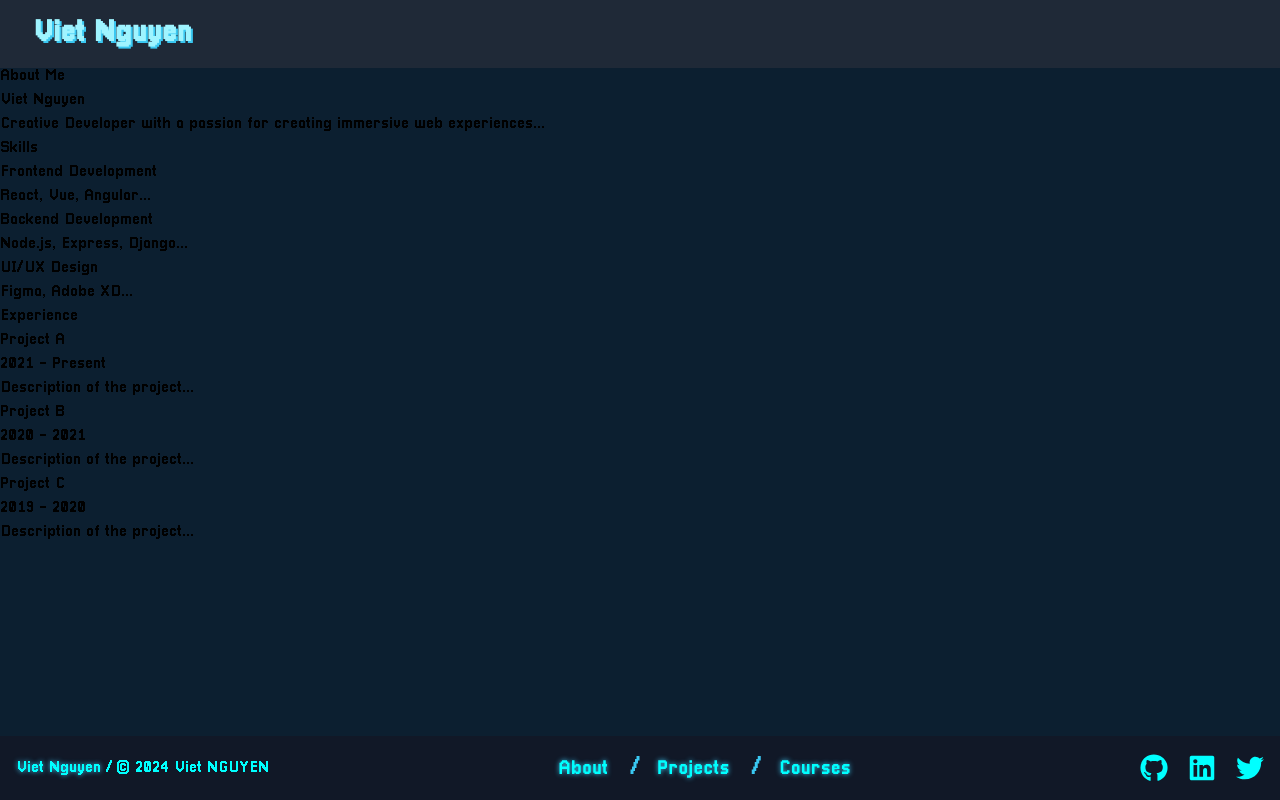
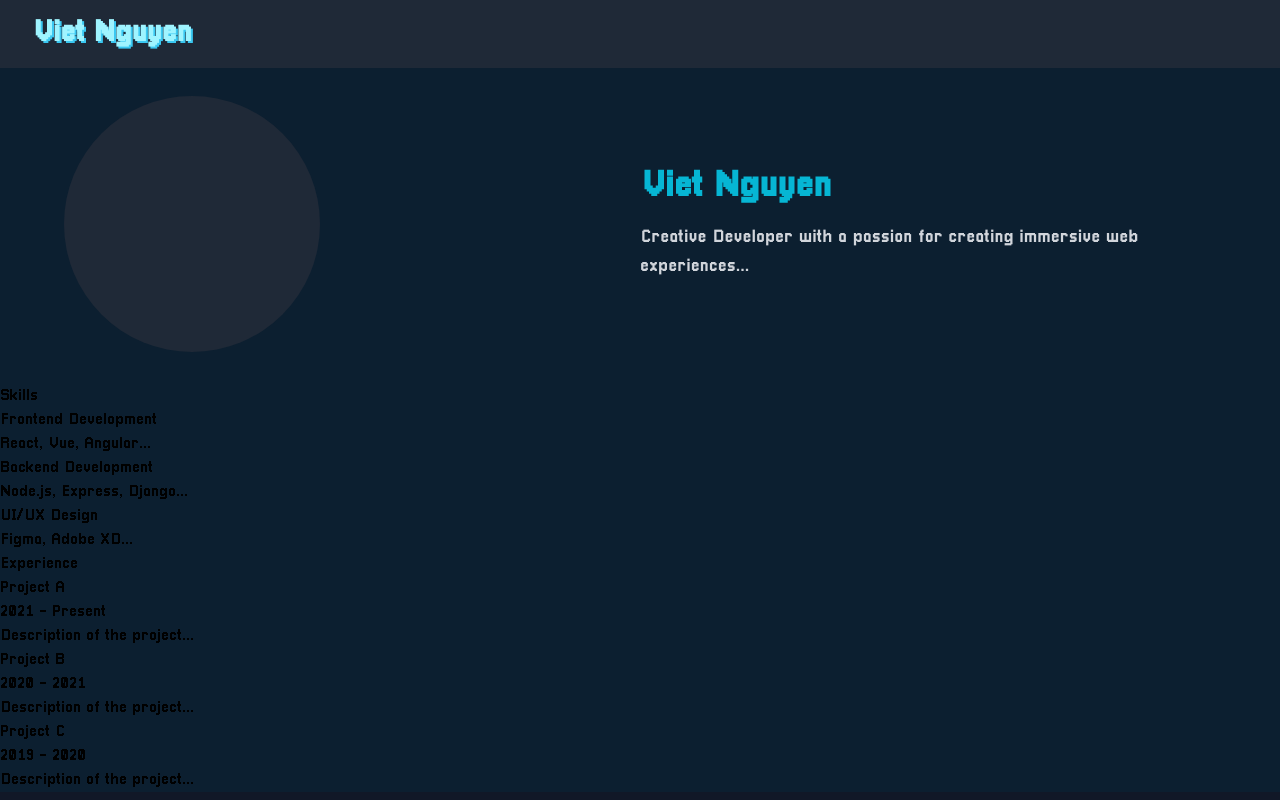
Before and after one commit to Viet281101/viet-portfolio, a React (Vite) app: page /about in a window 1280 px wide. Built offline with nearby package versions, Linux system fonts and the light colour scheme.

Commit message:
update about intro

```diff
--- a/src/components/IntroSection.tsx
+++ b/src/components/IntroSection.tsx
@@ -2,20 +2,19 @@ import React from 'react';
 
 const IntroSection: React.FC = () => {
 	return (
-		<section className="about-intro">
-			<h2 className="section-title">About Me</h2>
-			<div className="intro-content">
-				<div className="intro-text">
-					<h3>Viet Nguyen</h3>
-					<p>Creative Developer with a passion for creating immersive web experiences...</p>
-				</div>
-				<div className="intro-avatar">
-					{/* Placeholder for 3D avatar model */}
-					<div className="avatar-placeholder">
-						{/* Code to render 3D avatar model goes here */}
-					</div>
-				</div>
+		<section className="about-intro flex flex-col md:flex-row items-center justify-between py-8 px-4 md:px-16">
+		<div className="intro-avatar w-full md:w-1/2 flex justify-center md:justify-start mb-8 md:mb-0">
+			{/* Placeholder for 3D avatar model */}
+			<div className="avatar-placeholder bg-gray-800 w-48 h-48 md:w-64 md:h-64 rounded-full">
+			{/* Code to render 3D avatar model goes here */}
 			</div>
+		</div>
+		<div className="intro-text w-full md:w-1/2 flex flex-col justify-center">
+			<h3 className="text-4xl font-bold text-center md:text-left text-cyan-500 mb-4">Viet Nguyen</h3>
+			<p className="text-lg text-gray-300 text-center md:text-left leading-relaxed">
+			Creative Developer with a passion for creating immersive web experiences...
+			</p>
+		</div>
 		</section>
 	);
 };
--- a/src/styles/main.scss
+++ b/src/styles/main.scss
@@ -90,6 +90,8 @@ body::before { content: ""; position: fixed; top: 0; left: 0; width: 100%; heigh
 #computers-canvas { flex: 1; min-height: auto; }
 #hero-graphic { flex: 1; height: 100%; width: 100%; padding-right: 2%; }
 .arrows { opacity: 0.5; animation: arrow-bounce 2s infinite; } .arrows:hover { opacity: 1; } .arrows:active { transform: scale(1.5); }
+/* About Section */
+
 /* Responsive Design */
 @media (max-width: 1300px) {
 	#hero-text-container h1 { font-size: 4rem; }
```
